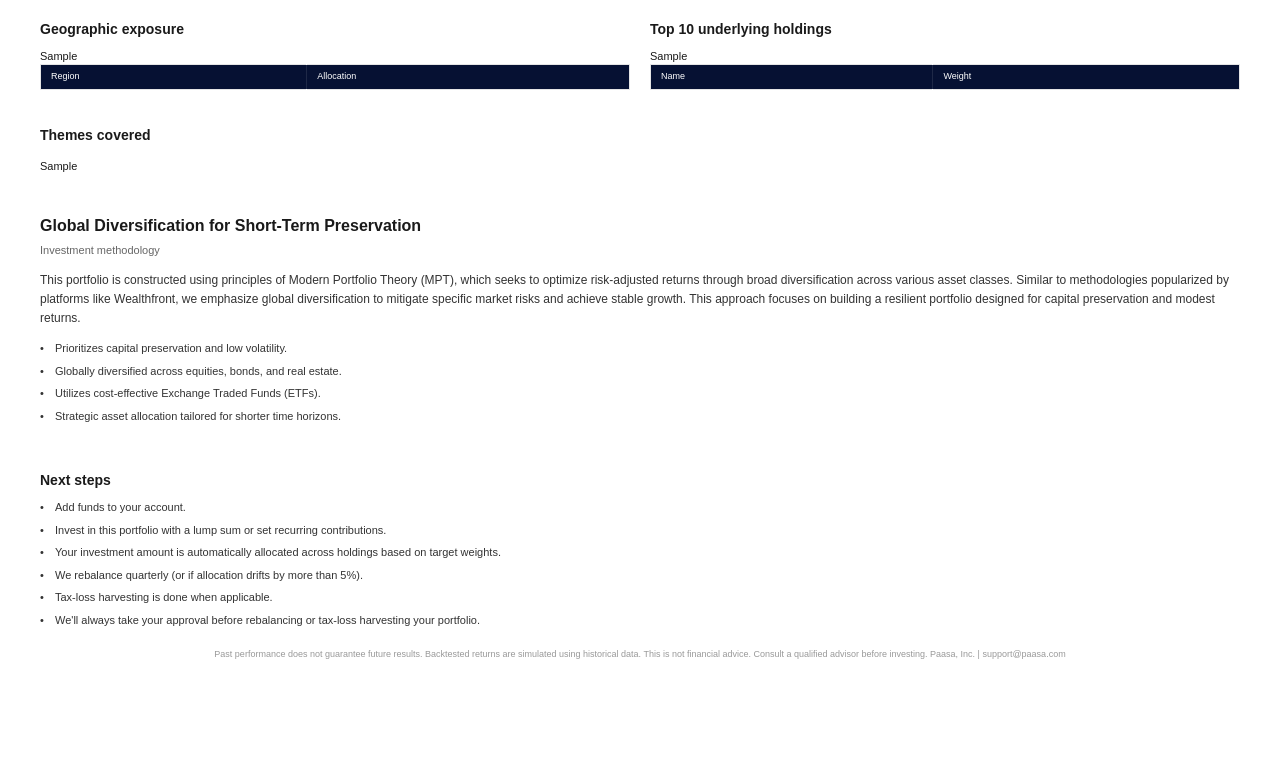
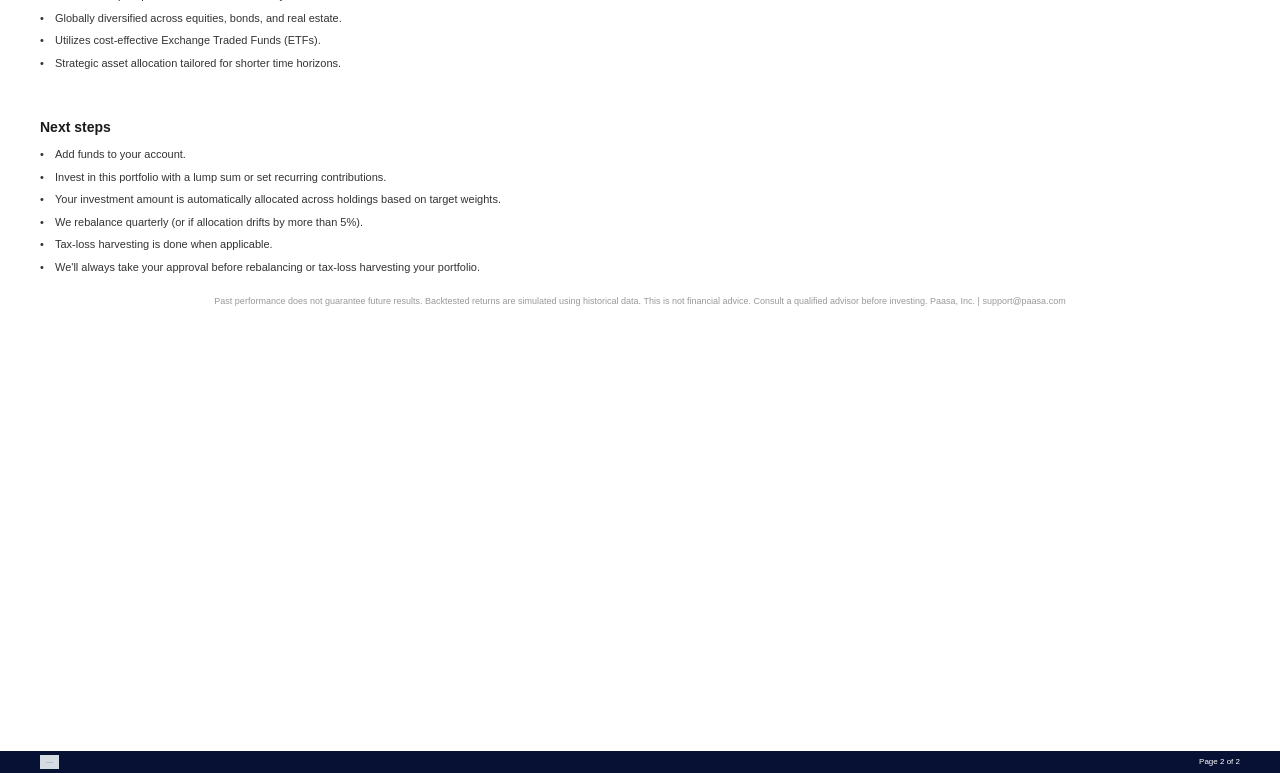
Before and after one commit to Acid-OP/ai, a Python web app: template SDKs/templates/portfolio_template.html in a window 1280 px wide. Shown: the part 1472-2245 px from the top of the page. Before the commit the page ends 2177 px from the top, so only its background shows below. Run offline with Jinja, Linux system fonts and the light colour scheme; the template is opened without the code that fills it: most values are stand-ins (such as "Sample title", 1, 10 or a date in 2020); lists and menus that the app fills with data are empty.

Commit message:
footer fixed

```diff
--- a/SDKs/data_provider.py
+++ b/SDKs/data_provider.py
@@ -426,7 +426,6 @@ def get_portfolio_data(quiz_data: dict) -> dict:
 
         # Footer
         "logo_path": logo_path,
-        "page_number": "1",
 
         # Holdings table
         "holdings_rows": holdings_rows,
--- a/SDKs/templates/portfolio_template.html
+++ b/SDKs/templates/portfolio_template.html
@@ -19,14 +19,30 @@
             padding: 0;
         }
 
+        html {
+            height: 100%;
+        }
+
         body {
             font-family: Arial, sans-serif;
             font-size: 11px;
             line-height: 1.5;
             color: #1a1a1a;
             margin: 0;
-            padding: 0 0 24px 0;
+            padding: 0;
             background: white;
+            min-height: 100%;
+        }
+
+        .page-wrapper {
+            min-height: 297mm;
+            position: relative;
+            display: flex;
+            flex-direction: column;
+        }
+
+        .page-content {
+            flex: 1;
         }
 
         /* Header */
@@ -398,10 +428,6 @@
             display: flex;
             justify-content: space-between;
             align-items: center;
-            position: fixed;
-            bottom: 0 !important;
-            left: 0;
-            right: 0;
             margin: 0;
             border: 0;
             width: 100%;
@@ -497,7 +523,24 @@
 
         /* Next Steps Section */
         .next-steps-section {
-            padding: 20px 40px;
+            padding: 20px 40px 20px 40px;
+        }
+
+        /* Page 2 Container */
+        .page-two {
+            height: 297mm;
+            position: relative;
+        }
+
+        .page-two .footer {
+            position: absolute;
+            bottom: 0;
+            left: 0;
+            right: 0;
+        }
+
+        .bottom-section {
+            page-break-before: always;
         }
 
         .disclaimer {
@@ -510,6 +553,8 @@
     </style>
 </head>
 <body>
+    <!-- Page 1 Container -->
+    <div class="page-one">
     <!-- Header -->
     <div class="header">
         <div class="header-content">
@@ -634,6 +679,16 @@
         </div>
     </div>
 
+    <!-- Footer Page 1 -->
+    <div class="footer">
+        <img src="{{logo_path}}" alt="Paasa" class="footer-logo" />
+        <div class="page-number">Page 1 of 2</div>
+    </div>
+    </div>
+    <!-- End Page 1 -->
+
+    <!-- Page 2 Container -->
+    <div class="page-two">
     <!-- Bottom Section -->
     <div class="bottom-section">
         <!-- Geographic Exposure -->
@@ -708,10 +763,12 @@
         </div>
     </div>
 
-    <!-- Footer -->
+    <!-- Footer Page 2 -->
     <div class="footer">
         <img src="{{logo_path}}" alt="Paasa" class="footer-logo" />
-        <div class="page-number">Page {{page_number}} of 2</div>
+        <div class="page-number">Page 2 of 2</div>
     </div>
+    </div>
+    <!-- End Page 2 -->
 </body>
 </html>
```
Also changed, not shown: other parts of SDKs/templates/portfolio_template.html (+16 -2 lines).
